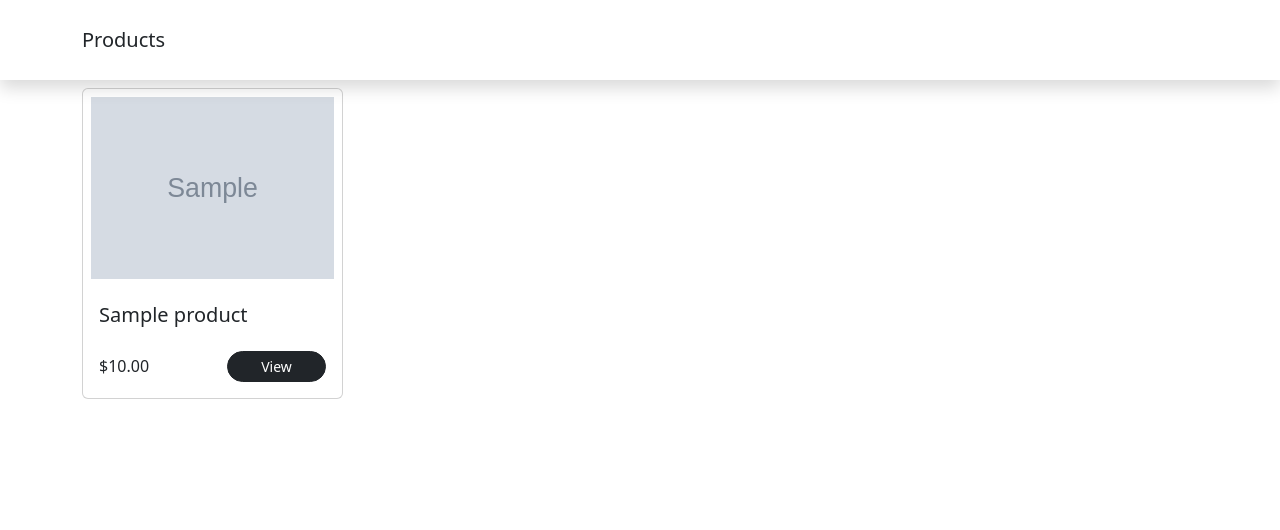
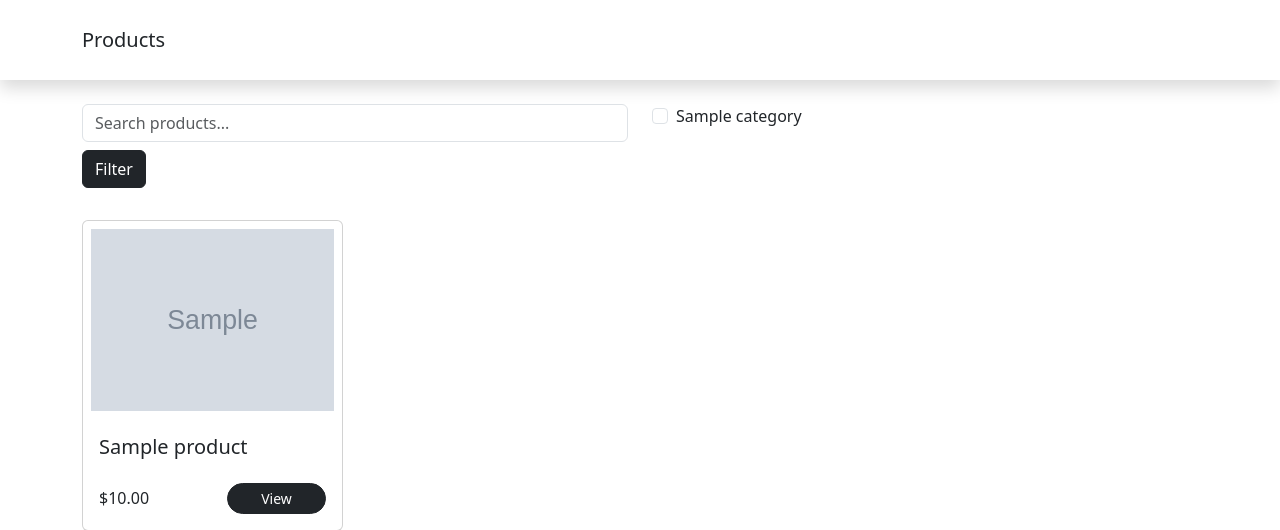
Before and after one commit to munziiiir/Trendify, a Django app: page /products/ in a window 1280 px wide. Shown: the part 56-586 px from the top of the page. Run offline with Django 5.2, Linux system fonts and the light colour scheme; tables that the repository leaves empty hold one stand-in row (values such as "Sample post"); grey boxes marked "Sample" are stand-in pictures; some libraries are stand-ins or nearby versions.

Commit message:
added search and filtering to products.html, added capability for product to have more than one category

```diff
--- a/app/models.py
+++ b/app/models.py
@@ -28,7 +28,7 @@ class Category(models.Model):
 
 class Product(models.Model):
     name = models.CharField(max_length=40)
-    category = models.ForeignKey(Category, on_delete=models.CASCADE, default='', null=True, blank=True)
+    categories = models.ManyToManyField(Category)
     price = models.DecimalField(default=0, decimal_places=2, max_digits=20)
     description = models.CharField(default='', max_length=300)
     image = models.ImageField(upload_to='uploads/products/', null=True)
--- a/app/templates/products.html
+++ b/app/templates/products.html
@@ -29,6 +29,28 @@
 {% block content %}
 
 <div class="container">
+
+    <form method="get" class="row my-4">
+        <div class="col-sm-6 mb-2">
+            <input type="text" name="query" value="{{ query }}" class="form-control" placeholder="Search products...">
+        </div>
+        <div class="col-sm-6 mb-2">
+            <div class="d-flex flex-wrap gap-2">
+                {% for cat in categories %}
+                    <div class="form-check">
+                        <input class="form-check-input" type="checkbox" name="categories" value="{{ cat.name }}"
+                            id="cat{{ forloop.counter }}"
+                            {% if cat.name in selected_categories %}checked{% endif %}>
+                        <label class="form-check-label" for="cat{{ forloop.counter }}">{{ cat.name }}</label>
+                    </div>
+                {% endfor %}
+            </div>
+        </div>
+        <div class="col-12 mb-2">
+            <button type="submit" class="btn btn-dark">Filter</button>
+        </div>
+    </form>
+
     <div class="row my-2">
         {% for p in products %}
         <div class="col-xl-3 col-lg-4 col-md-6">
--- a/app/views.py
+++ b/app/views.py
@@ -5,7 +5,7 @@ from django.contrib import messages
 from django.urls import resolve, Resolver404
 from django.http import JsonResponse
 from .forms import createUserForm, loginForm
-from .models import Product, Customer
+from .models import Product, Customer, Category
 from .cart import Cart
 import json
 
@@ -17,8 +17,14 @@ def about(request):
     return render(request, 'about.html')
 
 def products(request):
+    query = request.GET.get('query', '') # search
+    selected_categories = request.GET.getlist('categories') # filter
     products = Product.objects.all()
-    return render(request, 'products.html', {'products': products})
+    # narrow products list to display based on search and filters selected
+    if query: products = products.filter(name__icontains=query)
+    if selected_categories: products = products.filter(categories__name__in=selected_categories).distinct()
+    categories = Category.objects.all()
+    return render(request, 'products.html', {'products': products, 'categories': categories, 'selected_categories': selected_categories})
 
 @login_required
 def cart(request):
```
Also changed, not shown: app/templates/product.html (+6 -1 lines), app/migrations/0006_remove_product_category_product_categories.py (added).
